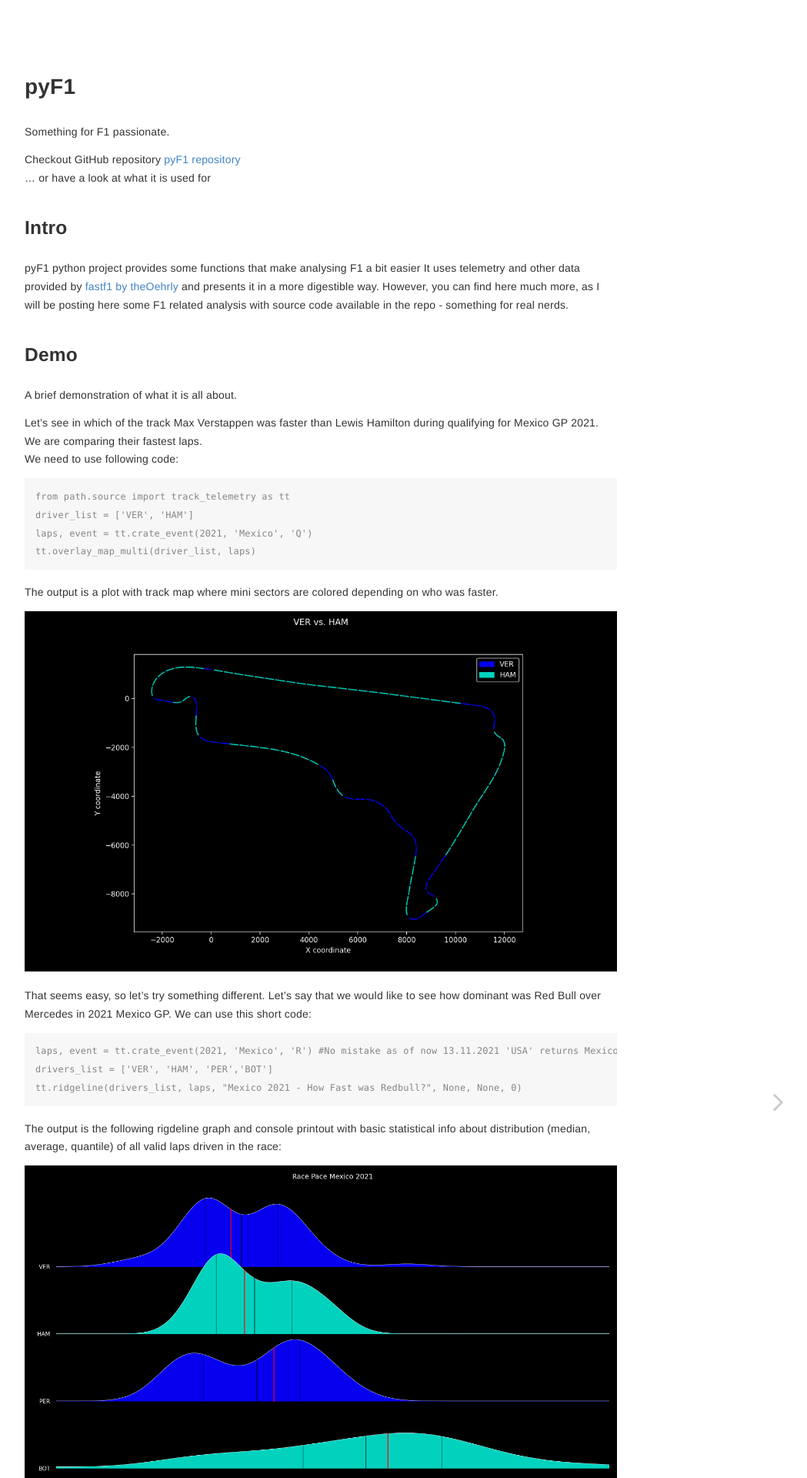
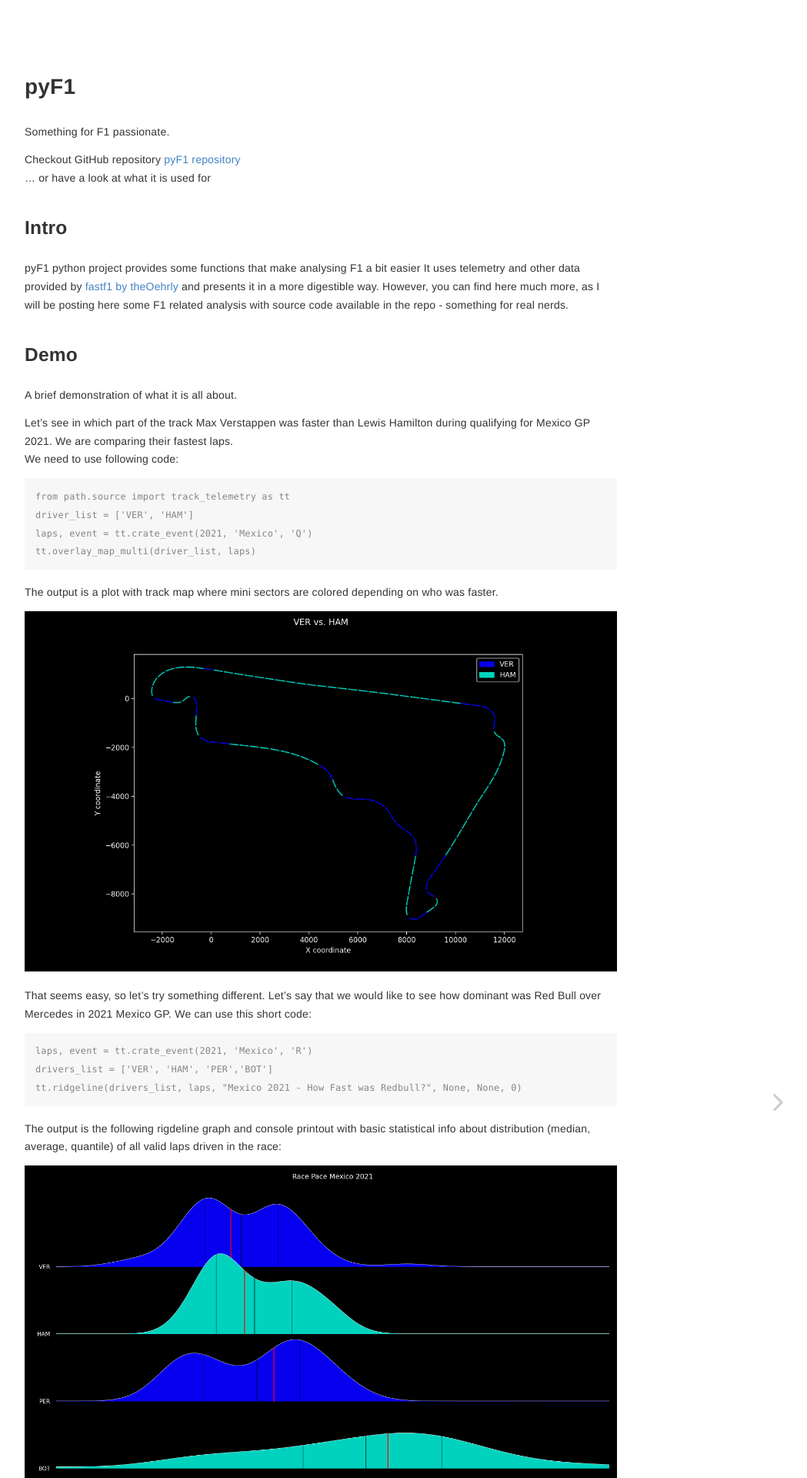
Before and after one commit to michalcie/pyF1, a Jekyll site: the page built from index.md, in a window 1280 px wide. Shown: the top 1920 px of the page at 77% size, without its empty margins (223-1272 px from the left). Built offline with Jekyll 4.4.1, drawn with Linux system fonts in a browser that asks for light colours; some of the changed text lies outside the part shown.

Commit message:
Fixes discovered by review

````diff
--- a/index.md
+++ b/index.md
@@ -20,7 +20,7 @@
 
 A brief demonstration of what it is all about.
 
-Let's see in which of the track Max Verstappen was faster than Lewis Hamilton
+Let's see in which part of the track Max Verstappen was faster than Lewis Hamilton
 during qualifying for Mexico GP 2021. We are comparing their fastest laps.
 We need to use following code:
 
@@ -40,7 +40,7 @@
 Let's say that we would like to see how dominant was Red Bull over Mercedes in 2021 Mexico GP.
 We can use this short code:
 ```
-laps, event = tt.crate_event(2021, 'Mexico', 'R') #No mistake as of now 13.11.2021 'USA' returns Mexico City GP - issue#23
+laps, event = tt.crate_event(2021, 'Mexico', 'R')
 drivers_list = ['VER', 'HAM', 'PER','BOT']
 tt.ridgeline(drivers_list, laps, "Mexico 2021 - How Fast was Redbull?", None, None, 0)
 ```
@@ -79,7 +79,7 @@
 
 ## License
 
-Copyright 2022, michalcie.
+Copyright 2022, michalcie
 
 Built with theme gitbook
 [![Jekyll Themes](https://img.shields.io/badge/featured%20on-JekyllThemes-red.svg)](https://jekyll-themes.com/jekyll-gitbook/)
````
Also changed, not shown: _posts/2022-01-02-Docs.md (+1 -1 lines).
